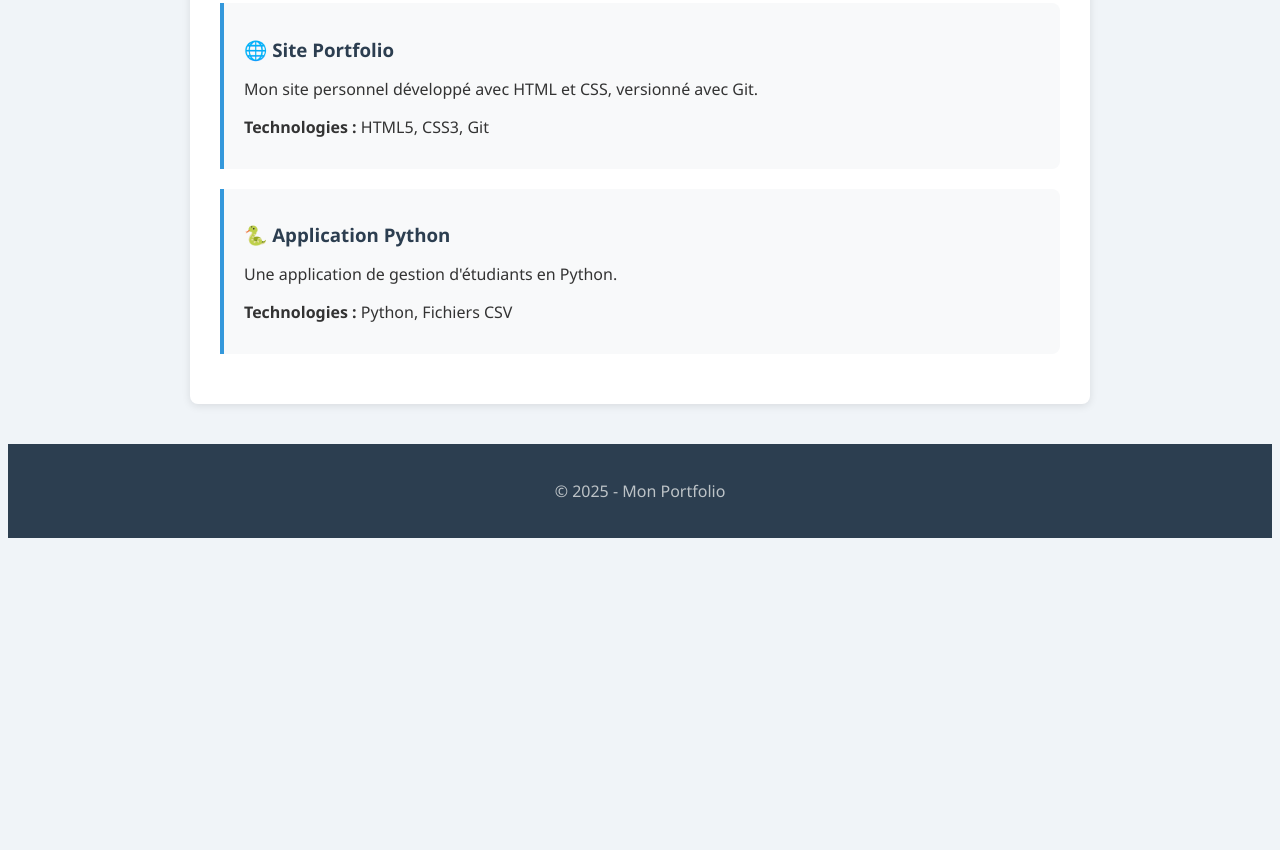
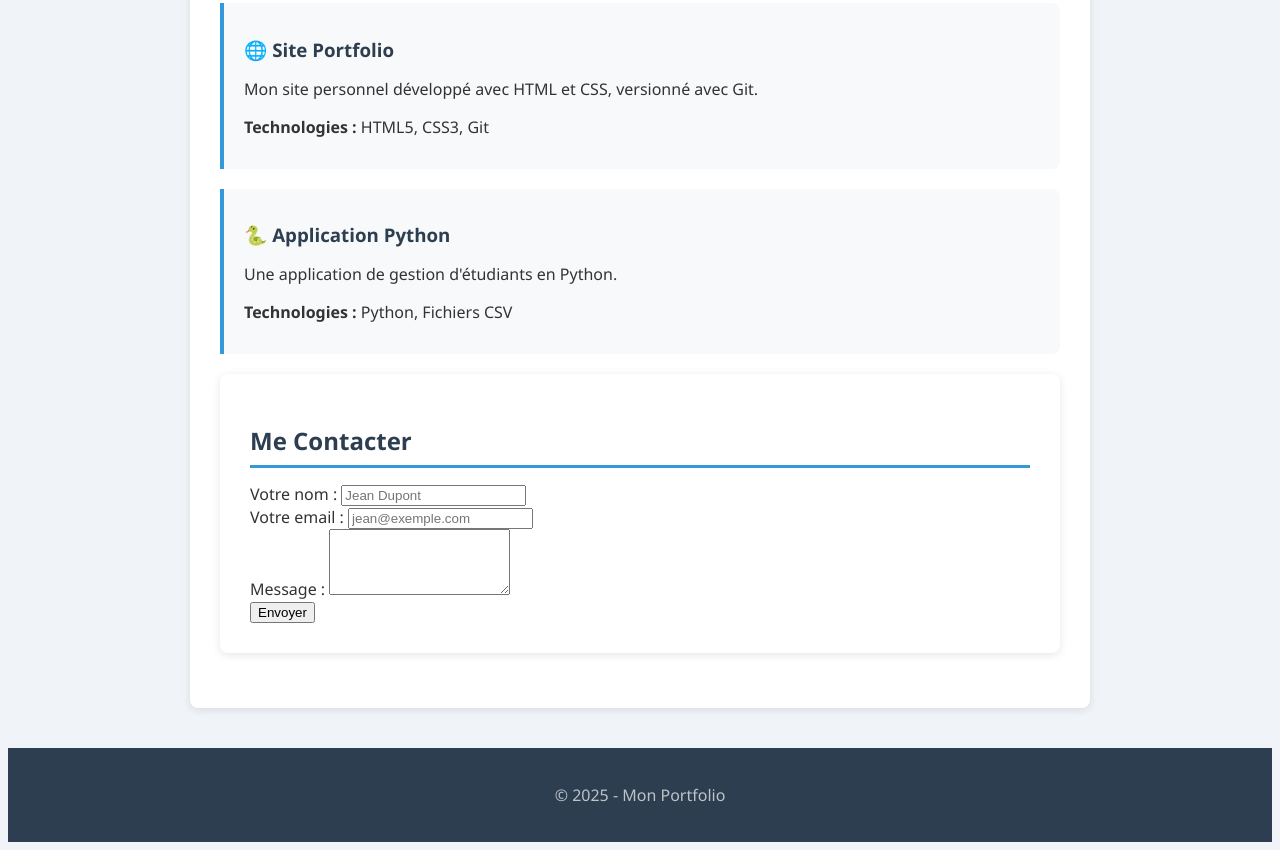
Before and after one commit to adamaberthe2005-byte/monportfolio, a plain HTML site: page index.html in a window 1280 px wide. Shown: the part 578-1428 px from the top of the page. Before the commit the page ends 1124 px from the top, so only its background shows below. Drawn offline with Linux system fonts and the light colour scheme.

Commit message:
conflit resolut

```diff
--- a/index.html
+++ b/index.html
@@ -29,6 +29,23 @@
 <p>Une application de gestion d'étudiants en Python.</p>
 <p><strong>Technologies :</strong> Python, Fichiers CSV</p>
 </div>
+        <section id="contact">
+    <h2>Me Contacter</h2>
+    <form>
+        <div class="champ">
+            <label for="nom">Votre nom :</label>
+            <input type="text" id="nom" placeholder="Jean Dupont">
+        </div>
+        <div class="champ">
+            <label for="email">Votre email :</label>
+            <input type="email" id="email" placeholder="jean@exemple.com">
+        </div>
+        <div class="champ">
+            <label for="message">Message :</label>
+            <textarea id="message" rows="4"></textarea>
+        </div>
+        <button type="submit">Envoyer</button>
+    </form>
 </section>
     </main>
     <footer>
```
